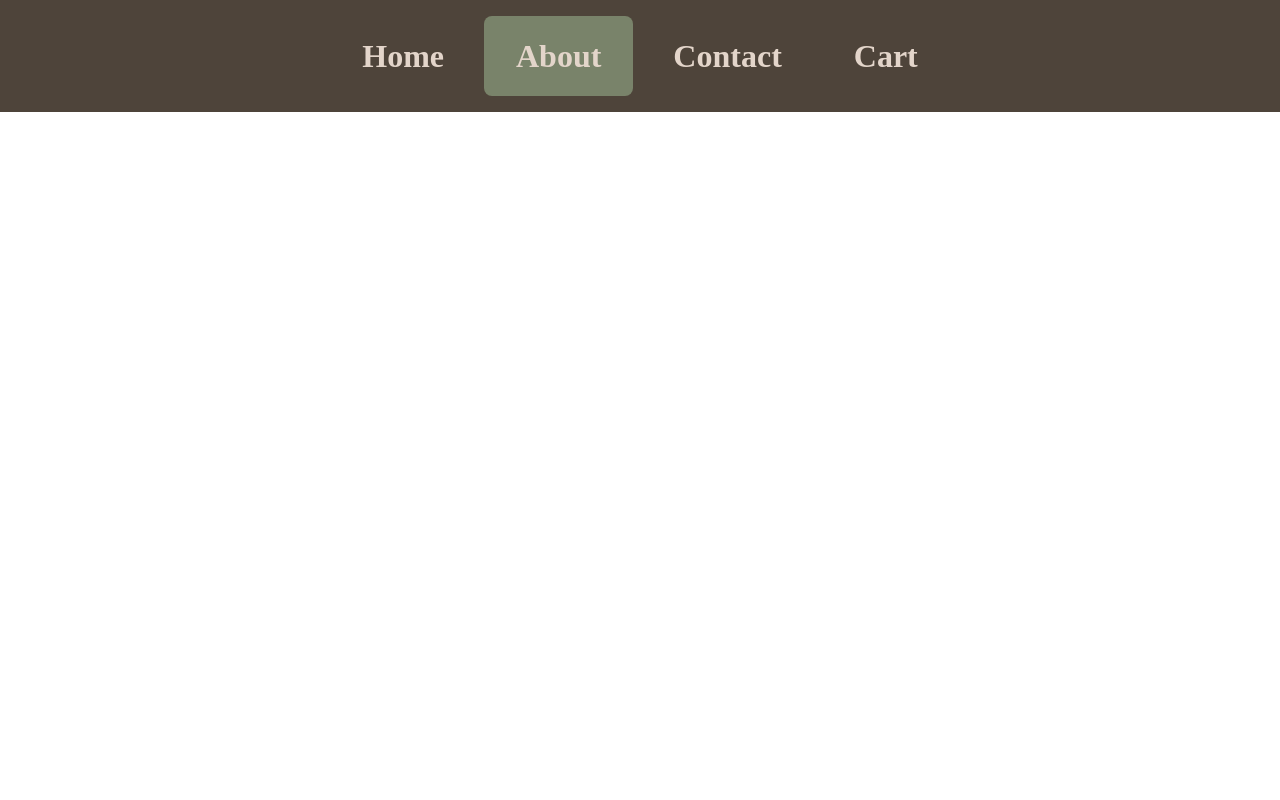
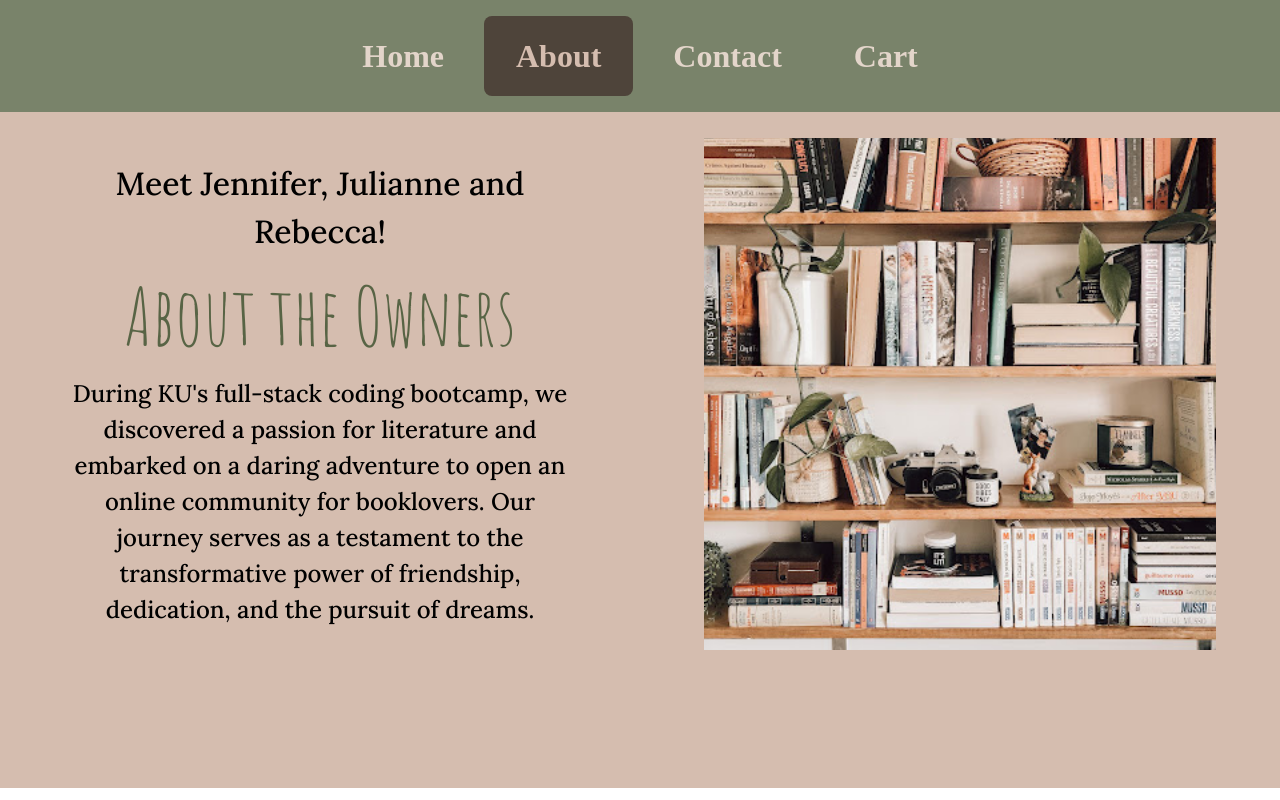
Before and after one commit to jengle-dev/JJR-Bookstore, a React (Create React App) app in the folder client/: page /about in a window 1280 px wide. Built offline with nearby package versions, Linux system fonts and the light colour scheme.

Commit message:
added about us section

```diff
--- a/client/src/components/NavMenu.js
+++ b/client/src/components/NavMenu.js
@@ -10,10 +10,10 @@ const NavStyles = styled.nav`
   left: 0;
   width: 100%;
   padding: 1rem 0;
-  background-color: var(--muddyRiver);
+  background-color: var(--mossyRock);
   color: var(--ecruPrincess);
   ul {
-    font-family: 'Lora, serif';
+    font-family: 'Lora';
     font-weight: 700;
     max-width: 1200px;
     margin: 0 auto;
@@ -40,8 +40,8 @@ const NavStyles = styled.nav`
     }
     .active {
       border-radius: 8px;
-      background-color: var(--mossyRock);
-      color: var(--blush);
+      background-color: var(--muddyRiver);
+      color: var(--taupeToad);
     }
   }
   .mobile-menu-icon {
@@ -70,7 +70,7 @@ const NavStyles = styled.nav`
     .navItems {
       --top: 1.2rem;
       transition: 0.3s ease transform;
-      background-color: var(--ecruPrincess);
+      background-color: var(--mossyRock);
       padding: 0.2rem 0.2rem 2rem 0rem;
       width: 70%;
       max-width: 300px;
--- a/client/src/index.css
+++ b/client/src/index.css
@@ -84,7 +84,7 @@ button {
 
 h1,h2,h3,h4,h5,h6 {
   font-family: 'Amatic SC';
-  color: black;
+  color: var(--oliveCoat);
 }
 
 /* App.css - Header */
--- a/client/src/pages/About.js
+++ b/client/src/pages/About.js
@@ -1,13 +1,83 @@
 import React from 'react';
-//import { useQuery } from '@apollo/client';
+import { Text, Image } from '@chakra-ui/react';
+import styled from 'styled-components';
+import AboutImg from '../assets/images/about-us-img.png';
+
+const AboutPageStyles = styled.div`
+  padding: 8rem 0 8rem 0;
+  background-color: var(--taupeToad);
+  .top-section {
+    display: flex;
+    align-items: center;
+    justify-content: center;
+    gap: 8rem;
+  }
+  .left {
+    flex: 4;
+  }
+  .right {
+    flex: 4;
+  }
+  .about__subheading {
+    margin-top: 2rem;
+    font-size: 2rem;
+
+    span {
+      padding: 0.5rem;
+      border-radius: 8px;
+    }
+  }
+  .about__heading {
+    font-size: 5rem;
+
+    color: var(--oliveCoat);
+  }
+  .about__info {
+    font-size: 1.2rem;
+    margin-bottom: 2rem;
+    .para {
+      max-width: 100%;
+    }
+  }
+  @media only screen and (max-width: 768px) {
+    padding: 10rem 0;
+    .top-section {
+      flex-direction: column;
+      gap: 5rem;
+    }
+    .about__subheading {
+      font-size: 2rem;
+    }
+    .about__heading {
+      font-size: 3rem;
+    }
+  }
+`;
 
 
-const About = () => {
-  return (
-    <div>
-      <div>About Us</div>
-    </div>
-  )
-}
-
-export default About;
+export default function About() {
+    return (
+      <>
+      <AboutPageStyles>
+        <div className='container'>
+          <div className='top-section'>
+            <div className='left'>
+              <p className='about__subheading'>
+                Meet Jennifer, Julianne and Rebecca!
+              </p>
+              <h2 className="about__heading">About the Owners</h2>
+              <div className="about__info">
+                <Text fontSize='2xl'>
+                During KU's full-stack coding bootcamp, we discovered a passion for literature and embarked on a daring adventure to open an online community for booklovers. Our journey serves as a testament to the transformative power of friendship, dedication, and the pursuit of dreams.
+                </Text>
+              </div>
+            </div>
+            <div className="right">
+              <Image boxSize="lg" src={AboutImg} alt="about us img" />
+            </div>
+          </div>
+        </div>
+      </AboutPageStyles>
+      </>
+    );
+  }
```
Also changed, not shown: client/src/assets/images/about-us-img.png (added), 1 other file (tests, documents, lock files or other folders).
